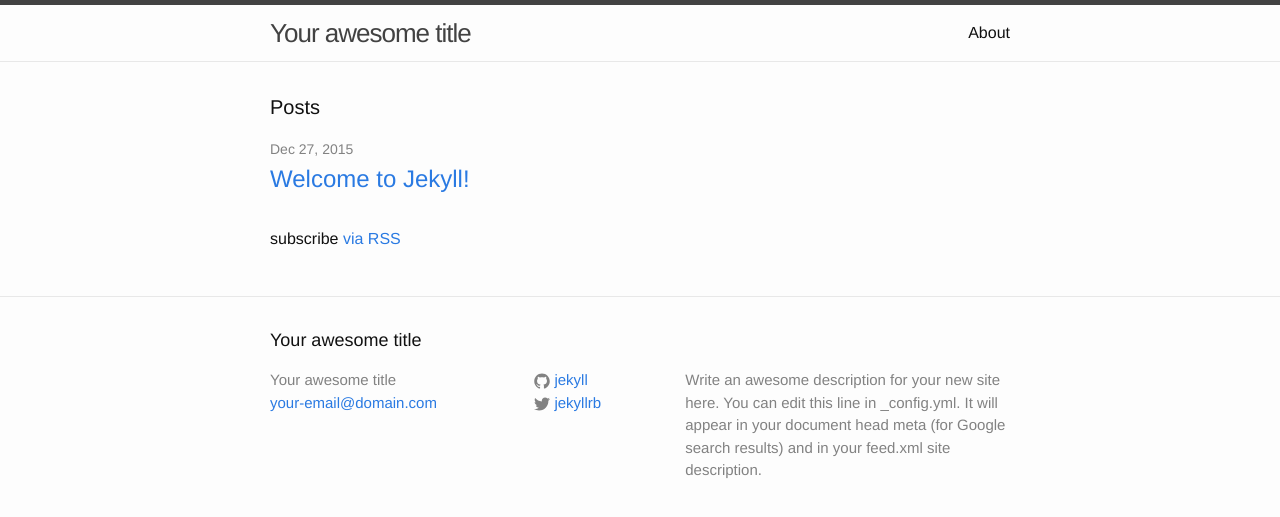
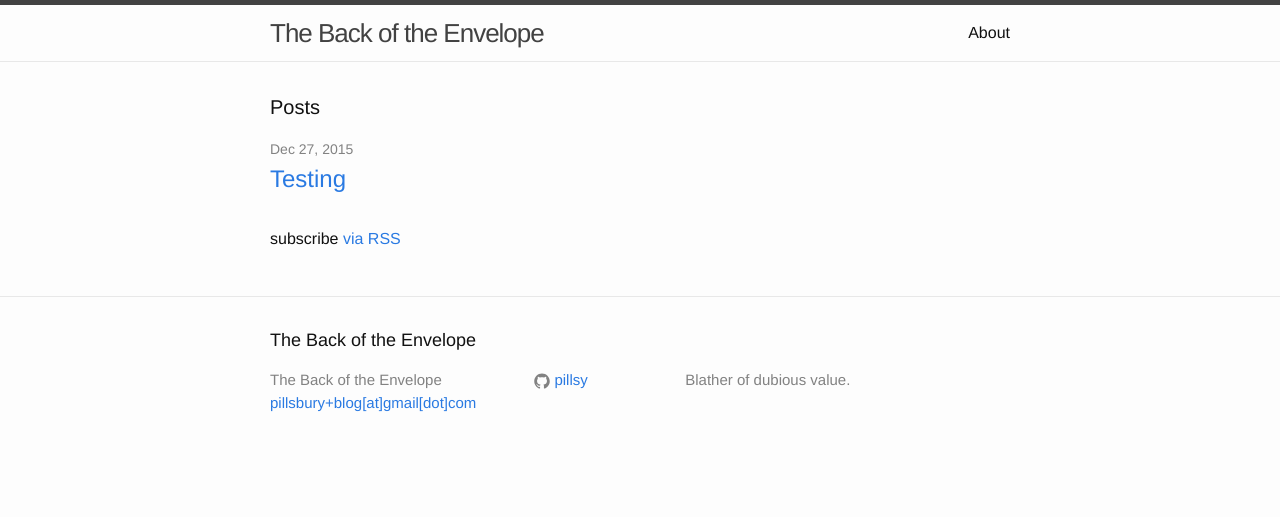
Before and after one commit to pillsy/pillsy.github.io, a Jekyll site: the page built from index.html, in a window 1280 px wide. Shown: the top 517 px of the page. Built offline with Jekyll 4.4.1, drawn with Linux system fonts in a browser that asks for light colours.

Commit message:
testing post

```diff
--- a/_config.yml
+++ b/_config.yml
@@ -1,14 +1,12 @@
 # Site settings
-title: Your awesome title
-email: your-email@domain.com
+title: The Back of the Envelope
+email: pillsbury+blog[at]gmail[dot]com
 description: > # this means to ignore newlines until "baseurl:"
-  Write an awesome description for your new site here. You can edit this
-  line in _config.yml. It will appear in your document head meta (for
-  Google search results) and in your feed.xml site description.
+  Blather of dubious value.
 baseurl: "" # the subpath of your site, e.g. /blog/
 url: "http://yourdomain.com" # the base hostname & protocol for your site
-twitter_username: jekyllrb
-github_username:  jekyll
+# twitter_username: DucksForDuckGod
+github_username:  pillsy
 
 # Build settings
 markdown: kramdown
--- a/_layouts/page.html
+++ b/_layouts/page.html
@@ -7,6 +7,10 @@ layout: default
     <h1 class="post-title">{{ page.title }}</h1>
   </header>
 
+  <script type="text/javascript"
+    src="http://cdn.mathjax.org/mathjax/latest/MathJax.js?config=TeX-AMS-MML_HTMLorMML">
+  </script>
+
   <article class="post-content">
     {{ content }}
   </article>
--- a/_posts/2015-12-27-welcome-to-jekyll.markdown
+++ /dev/null
@@ -1,25 +0,0 @@
----
-layout: post
-title:  "Welcome to Jekyll!"
-date:   2015-12-27 22:01:03
-categories: jekyll update
----
-You’ll find this post in your `_posts` directory. Go ahead and edit it and re-build the site to see your changes. You can rebuild the site in many different ways, but the most common way is to run `jekyll serve --watch`, which launches a web server and auto-regenerates your site when a file is updated.
-
-To add new posts, simply add a file in the `_posts` directory that follows the convention `YYYY-MM-DD-name-of-post.ext` and includes the necessary front matter. Take a look at the source for this post to get an idea about how it works.
-
-Jekyll also offers powerful support for code snippets:
-
-{% highlight ruby %}
-def print_hi(name)
-  puts "Hi, #{name}"
-end
-print_hi('Tom')
-#=> prints 'Hi, Tom' to STDOUT.
-{% endhighlight %}
-
-Check out the [Jekyll docs][jekyll] for more info on how to get the most out of Jekyll. File all bugs/feature requests at [Jekyll’s GitHub repo][jekyll-gh]. If you have questions, you can ask them on [Jekyll’s dedicated Help repository][jekyll-help].
-
-[jekyll]:      http://jekyllrb.com
-[jekyll-gh]:   https://github.com/jekyll/jekyll
-[jekyll-help]: https://github.com/jekyll/jekyll-help
```
Also changed, not shown: _posts/2015-12-27-testing.markdown (added, +22 -0 lines).
